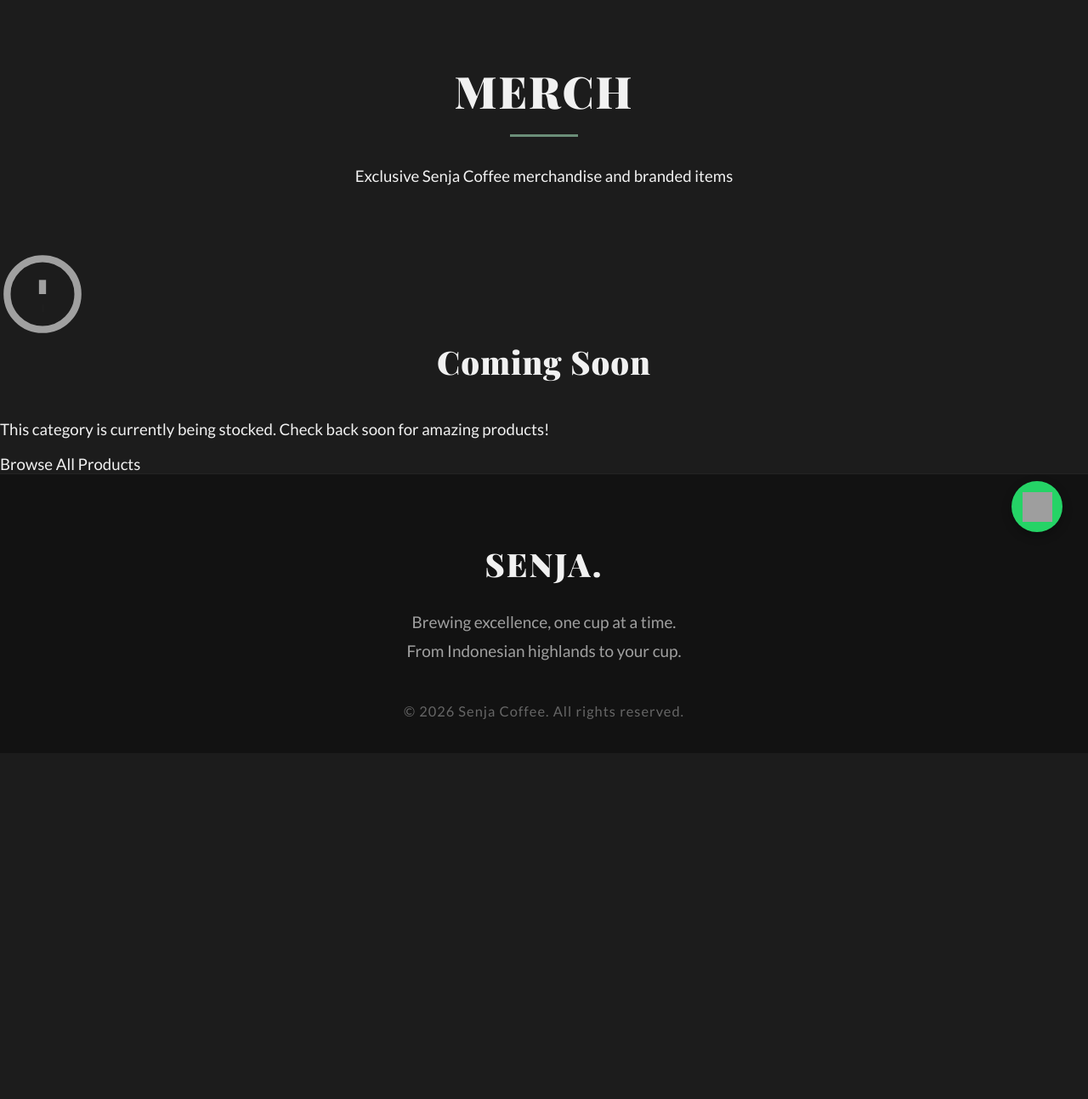
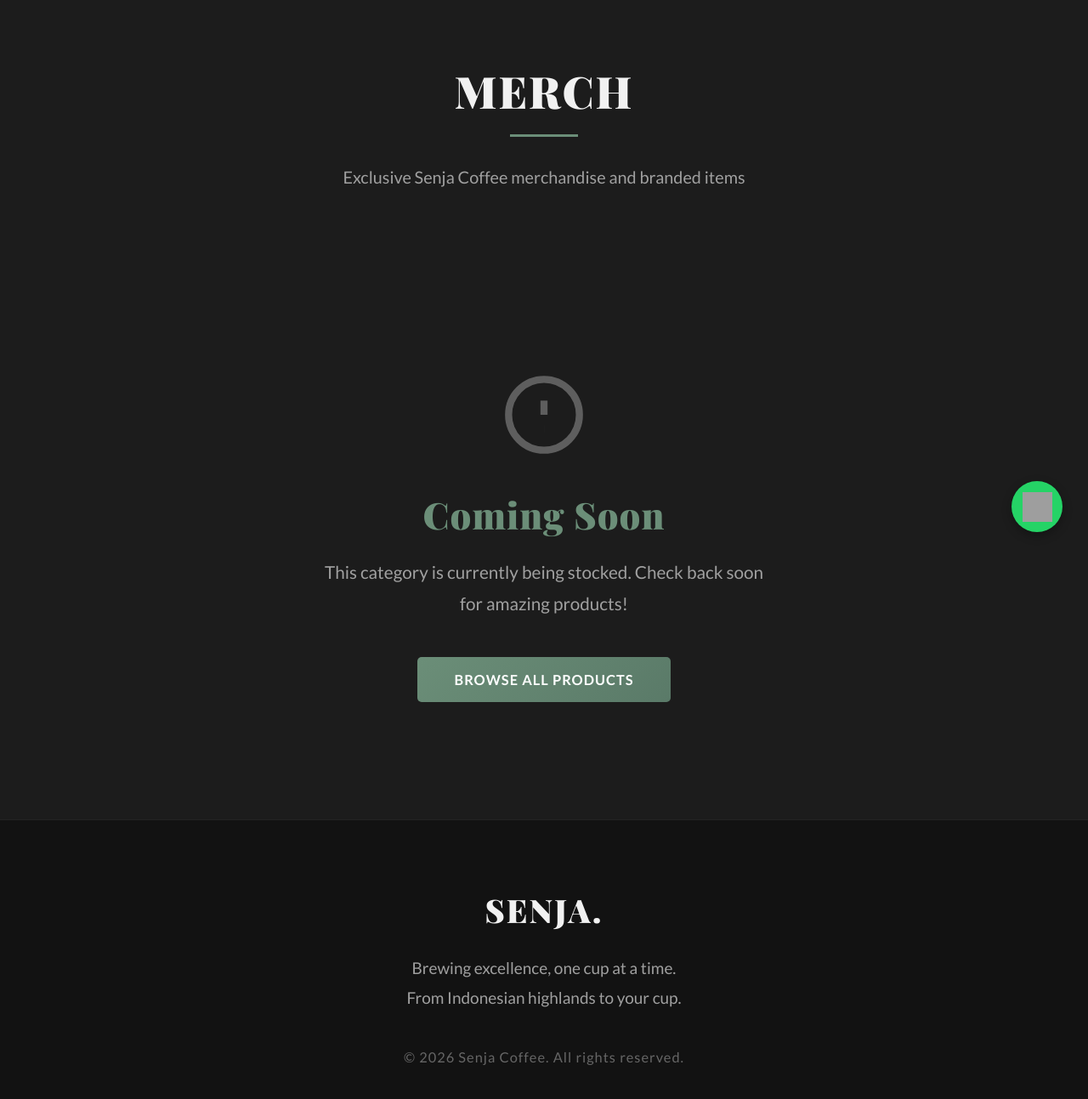
Before and after one commit to Justchaniago/senja-coffee-demo, a Flask app: page /merch in a window 1280 px wide. Shown: the part 144-1437 px from the top of the page at 85% size. Before the commit the page ends 990 px from the top, so only its background shows below. Run offline with Flask 3, Linux system fonts and the light colour scheme; parts of the project's set-up code (start-up, migrations or seed data) failed here and were passed over; grey boxes are pictures that could not be loaded.

Commit message:
Add empty category styles

```diff
--- a/static/style.css
+++ b/static/style.css
@@ -566,6 +566,65 @@ footer {
   color: #666;
   margin-top: 1rem;
   letter-spacing: 1px;
+}
+
+/* Empty Category Styles */
+.empty-category {
+  max-width: 600px;
+  margin: 5rem auto;
+  text-align: center;
+  padding: 3rem 2rem;
+}
+
+.empty-icon {
+  margin-bottom: 2rem;
+  opacity: 0.5;
+}
+
+.empty-icon svg {
+  width: 100px;
+  height: 100px;
+}
+
+.empty-category h2 {
+  font-family: var(--font-heading);
+  font-size: 2.5rem;
+  margin-bottom: 1rem;
+  color: var(--accent-green);
+}
+
+.empty-category p {
+  font-size: 1.2rem;
+  color: var(--text-muted);
+  margin-bottom: 2.5rem;
+  line-height: 1.8;
+}
+
+.back-btn {
+  display: inline-block;
+  padding: 1rem 2.5rem;
+  background: linear-gradient(135deg, var(--accent-green), #5a7a68);
+  color: white;
+  font-weight: 600;
+  border-radius: 5px;
+  transition: all 0.3s ease;
+  text-transform: uppercase;
+  letter-spacing: 1px;
+  font-size: 0.95rem;
+}
+
+.back-btn:hover {
+  transform: translateY(-3px);
+  box-shadow: 0 10px 30px rgba(107, 142, 120, 0.3);
+}
+
+.category-description {
+  font-size: 1.15rem;
+  color: var(--text-muted);
+  margin-top: 1rem;
+  max-width: 700px;
+  margin-left: auto;
+  margin-right: auto;
 }
 
 /* Shop Page Styles */
```
